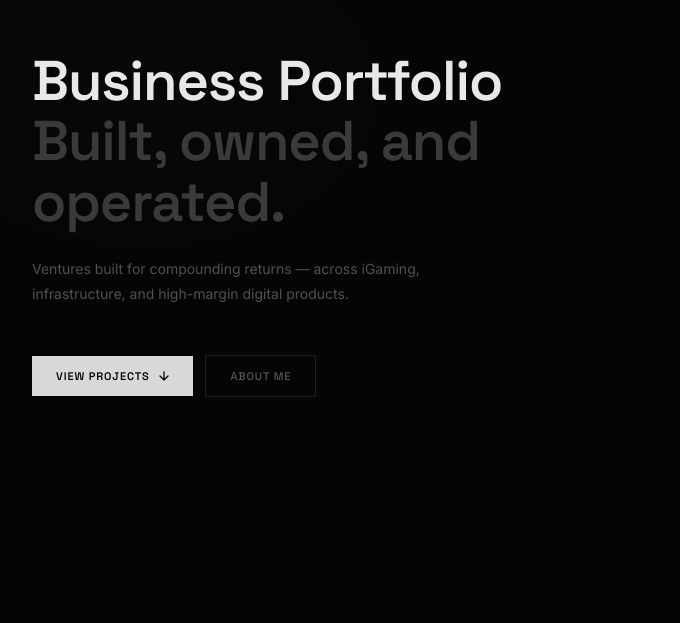
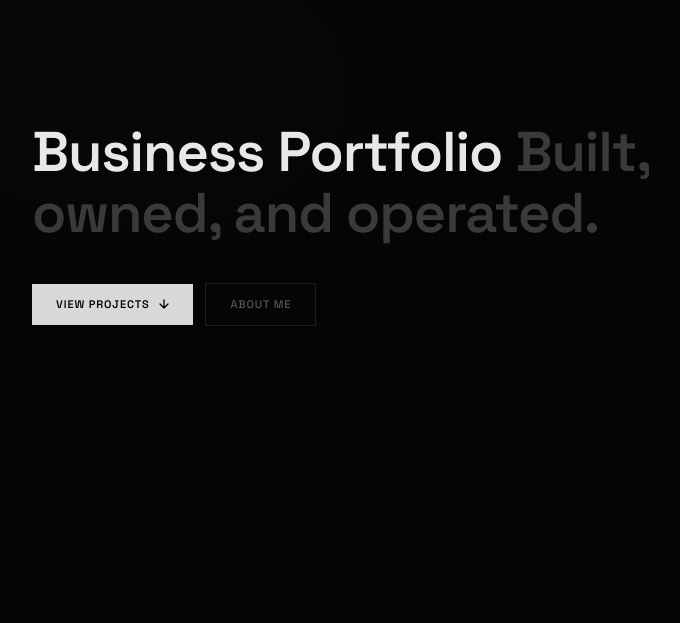
Before and after one commit to priidikkasak/uusportfolio, a Next.js app: page / in a window 1280 px wide. Shown: the part 176-799 px from the top of the page, without its empty margins (176-856 px from the left). Built offline with nearby package versions, Linux system fonts and the light colour scheme.

Commit message:
Hero: single-line headline, remove subtext

```diff
--- a/app/page.tsx
+++ b/app/page.tsx
@@ -54,23 +54,12 @@ export default function Home() {
             <motion.h1
               custom={0.1}
               variants={fadeUp}
-              className="text-[32px] sm:text-[48px] lg:text-[56px] font-semibold leading-[1.08] tracking-[-0.02em] text-[#e8e8e8] mb-5 sm:mb-6"
+              className="text-[32px] sm:text-[48px] lg:text-[56px] font-semibold leading-[1.08] tracking-[-0.02em] text-[#e8e8e8] mb-8 sm:mb-10"
               style={{ fontFamily: "var(--font-space-grotesk)" }}
             >
-              Business Portfolio
-              <br />
+              Business Portfolio{" "}
               <span className="text-[#3a3a3a]">Built, owned, and operated.</span>
             </motion.h1>
-
-            {/* Subtext */}
-            <motion.p
-              custom={0.2}
-              variants={fadeUp}
-              className="text-[13px] sm:text-[14px] text-[#505050] leading-[1.8] max-w-md mb-8 sm:mb-12"
-            >
-              Ventures built for compounding returns — across iGaming,
-              infrastructure, and high-margin digital products.
-            </motion.p>
 
             {/* CTAs */}
             <motion.div
```
